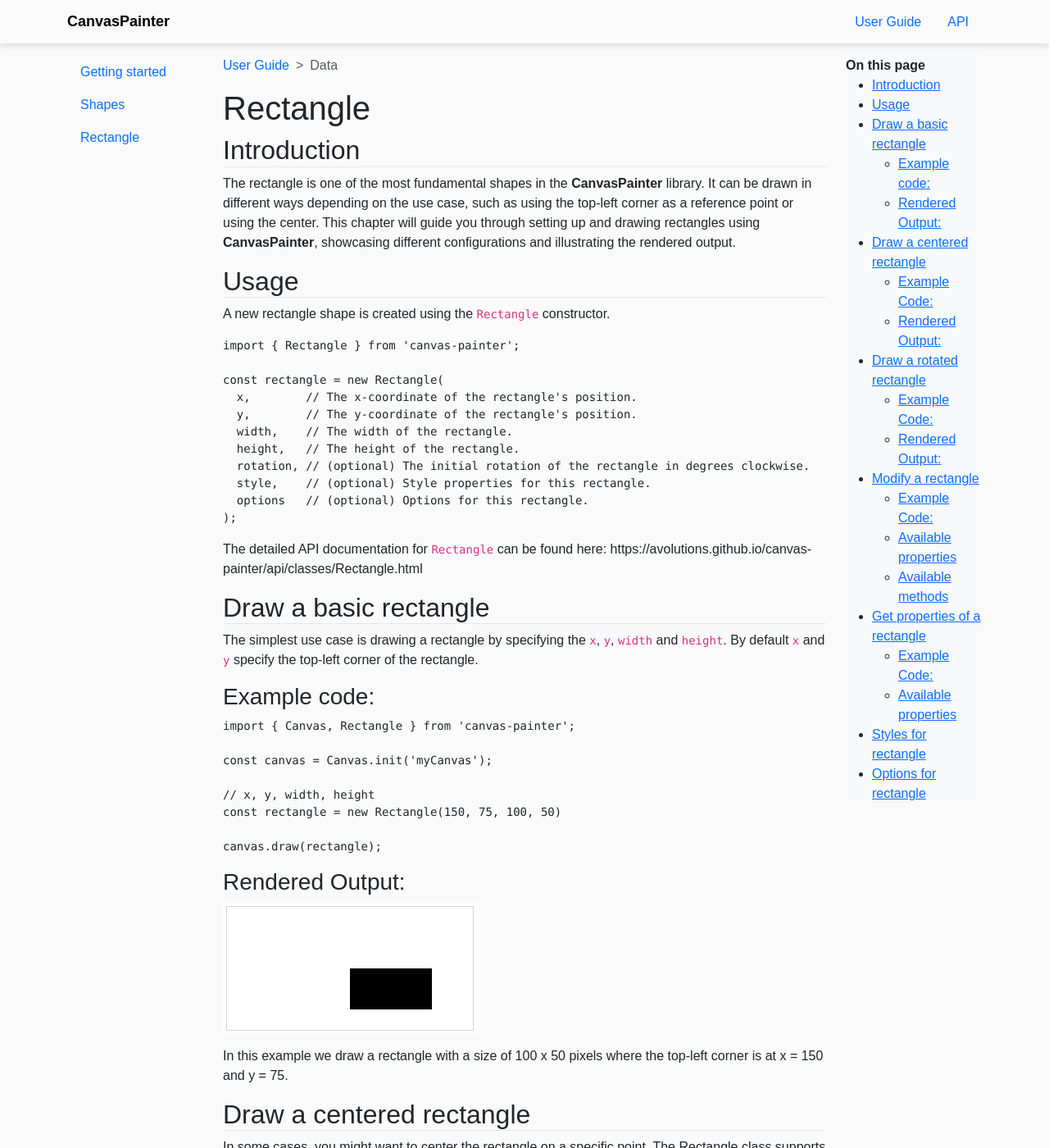
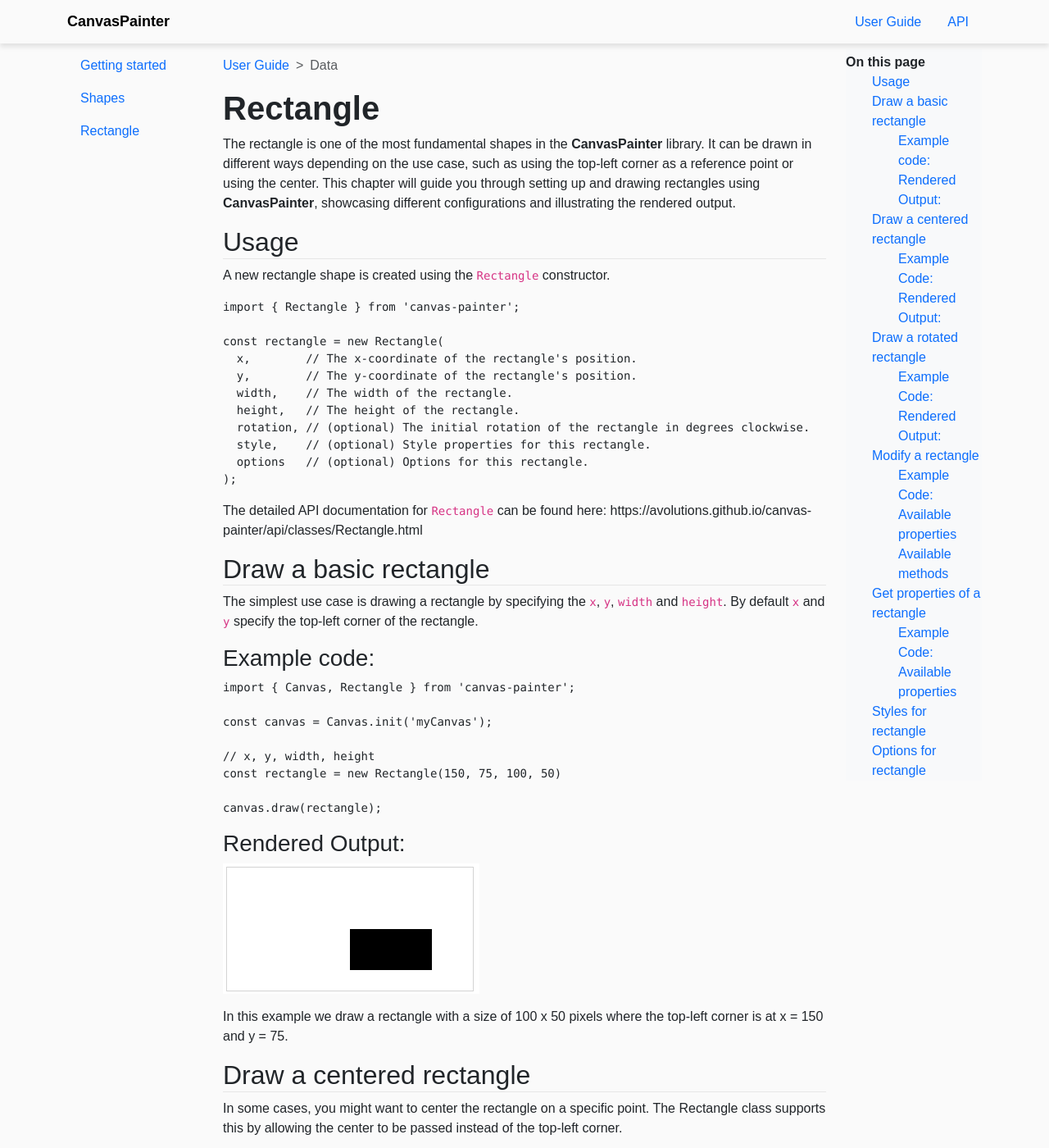
Before and after one commit to avolutions/canvas-painter, a Jekyll site: the page built from docs/rectangle.md, in a window 1280 px wide and 1400 px high. Shown: the whole window at 82% size. Built offline with Jekyll 4.4.1, drawn with Linux system fonts in a browser that asks for light colours; our own code applies the rules of GitHub Pages for plain Markdown files.

Commit message:
Add some layout for on-this-page

```diff
--- a/docs/_layouts/default.html
+++ b/docs/_layouts/default.html
@@ -22,6 +22,12 @@
       padding: 5pt 0;
     }
 
+    .sticky-column {
+      position: -webkit-sticky;
+      position: sticky;
+      top: 60px;
+    }
+
     .logo a{
       text-decoration: none;
       font-weight: bold;
@@ -43,14 +49,20 @@
       text-decoration: none;
     }
 
+    main h1 {
+      font-weight: bold;
+    }
+
     main h2 {
       border-bottom: 1px solid #e6e6e6;
     }
 
-    .sticky-column {
-      position: -webkit-sticky;
-      position: sticky;
-      top: 60px;
+    .on-this-page ul {
+      list-style-type: none;
+    }
+
+    .on-this-page a {
+      text-decoration: none;
     }
   </style>
 </head>
@@ -79,7 +91,7 @@
 
       <div class="col-2">
         <div class="sticky-column">
-          <nav class="main-menu pt-2"></nav>
+          <nav class="main-menu"></nav>
             <ul class="nav flex-column">
               <li class="nav-item">
                 <a class="nav-link" href="{{ '/' | relative_url }}">Getting started</a>
@@ -115,7 +127,7 @@
       </div>
 
       <div class="col-2">
-        <aside class="sticky-column bg-light pt-2">
+        <aside class="on-this-page sticky-column bg-light pt-1">
           <div><b>On this page</b></div>
           {{ toc }}
         </aside>
@@ -124,8 +136,6 @@
     </div>
   </div>
 
-
-
   <script src="{{ '/assets/js/bootstrap.bundle.min.js' | relative_url }}"></script>
 </body>
 </html>
--- a/docs/rectangle.md
+++ b/docs/rectangle.md
@@ -2,7 +2,6 @@
 title: Rectangle
 ---
 
-- [Introduction](#introduction)
 - [Usage](#usage)
 - [Draw a basic rectangle](#draw-a-basic-rectangle)
   - [Example code:](#example-code)
@@ -24,8 +23,6 @@ title: Rectangle
 - [Options for rectangle](#options-for-rectangle)
 
 <!-- toc-end -->
-
-## Introduction
 
 The rectangle is one of the most fundamental shapes in the **CanvasPainter** library. It can be drawn in different ways depending on the use case, such as using the top-left corner as a reference point or using the center. This chapter will guide you through setting up and drawing rectangles using **CanvasPainter**, showcasing different configurations and illustrating the rendered output.
 
```
